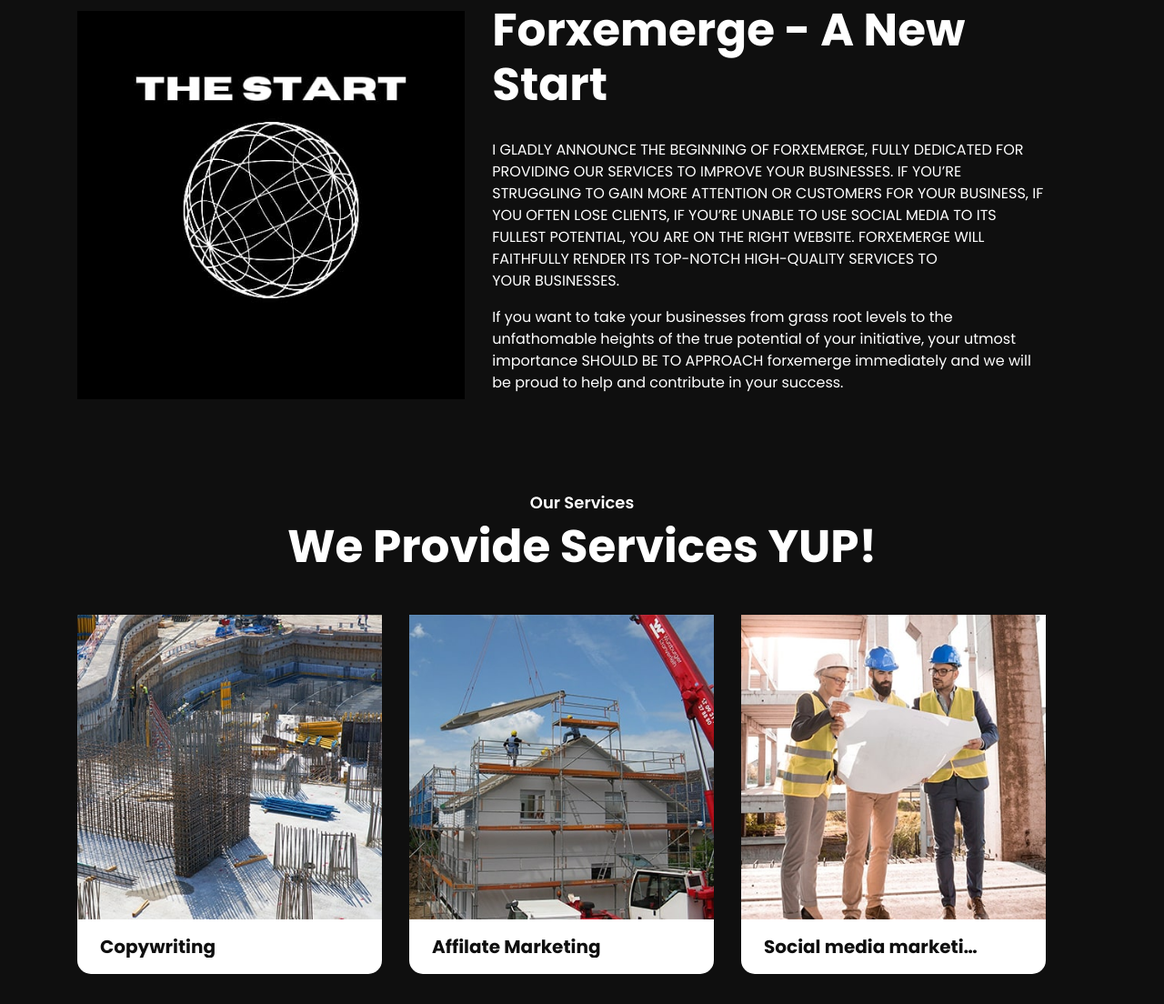
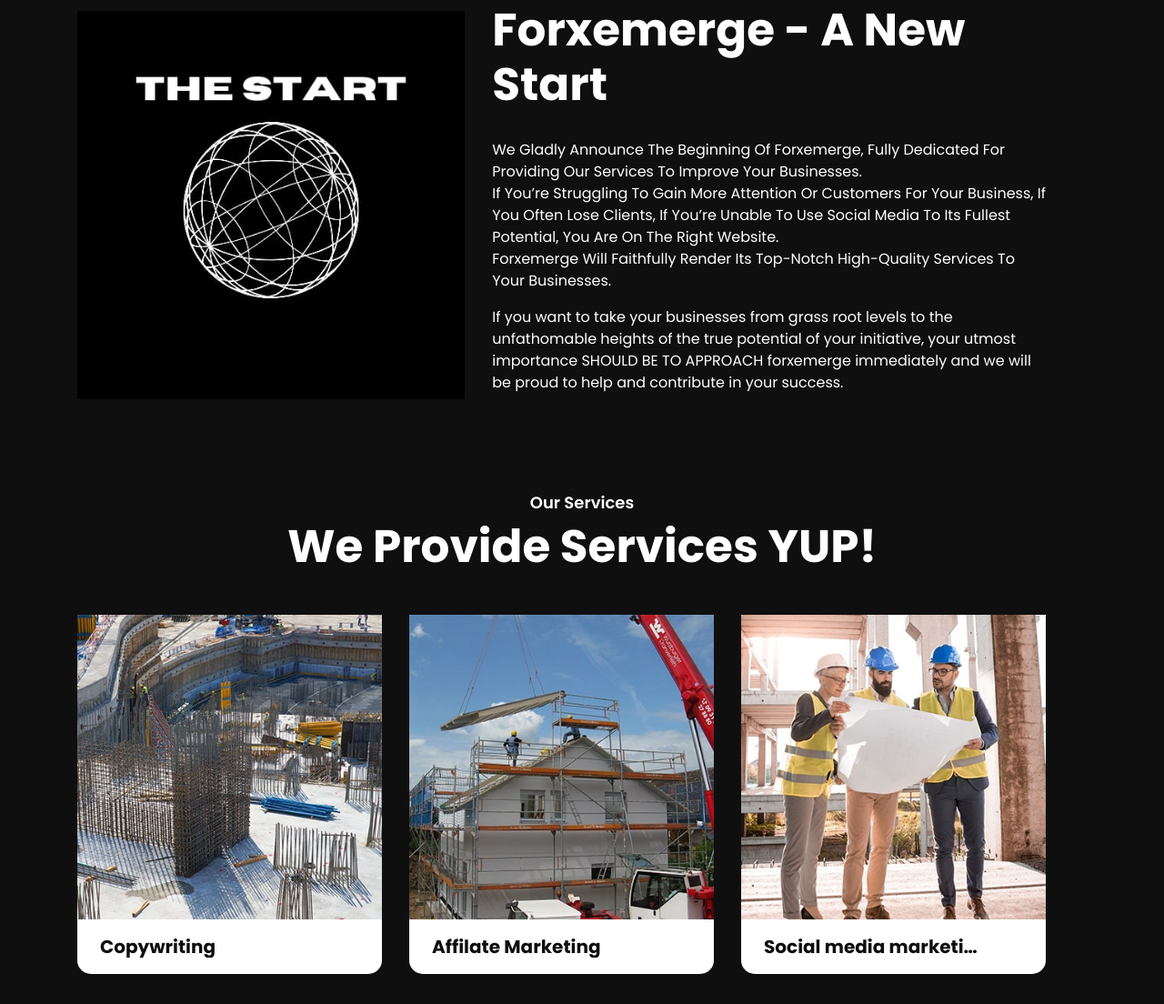
Before and after one commit to forxemerge/portfolio, a plain HTML site: page index.html in a window 1280 px wide. Shown: the part 853-1957 px from the top of the page at 91% size. Drawn offline with nearby package versions, Linux system fonts and the light colour scheme.

Commit message:
about message

```diff
--- a/index.html
+++ b/index.html
@@ -2,7 +2,7 @@
 <html lang="en">
     <head>
         <meta charset="utf-8">
-        <title>FOXEMERGE</title>
+        <title>FORXEMERGE</title>
         <meta content="width=device-width, initial-scale=1.0" name="viewport">
         <meta content="FORXEMERGE forxemerge freelancing copyrighter nope" name="keywords">
         <meta content="NOPE NOPE NOPE NOPE" name="description">
@@ -161,10 +161,10 @@
                                 <h2>Forxemerge - A New Start</h2>
                             </div>
                             <div class="about-text">
-                                <p>
-                                    I GLADLY ANNOUNCE THE BEGINNING OF FORXEMERGE, FULLY DEDICATED FOR PROVIDING OUR SERVICES TO IMPROVE YOUR BUSINESSES.
-                                    IF YOU’RE STRUGGLING TO GAIN MORE ATTENTION OR CUSTOMERS FOR YOUR BUSINESS, IF YOU OFTEN LOSE CLIENTS, IF YOU’RE UNABLE TO USE SOCIAL MEDIA TO ITS FULLEST POTENTIAL, YOU ARE ON THE RIGHT WEBSITE.
-                                    FORXEMERGE WILL FAITHFULLY RENDER ITS TOP-NOTCH HIGH-QUALITY SERVICES TO YOUR BUSINESSES.
+                                <p style="text-transform: capitalize;">
+                                    we gladly announce the beginning of forxemerge, fully dedicated for providing our services to improve your businesses.<br>
+                                    if you’re struggling to gain more attention or customers for your business, if you often lose clients, if you’re unable to use social media to its fullest potential, you are on the right website.<br>
+                                    forxemerge will faithfully render its top-notch high-quality services to your businesses.
                                 </p>
                                 <p>
                                     If you want to take your businesses from grass root levels to the unfathomable heights of the true potential of your initiative, your utmost importance SHOULD BE TO APPROACH forxemerge immediately and we will be proud to help and contribute in your success.
```
